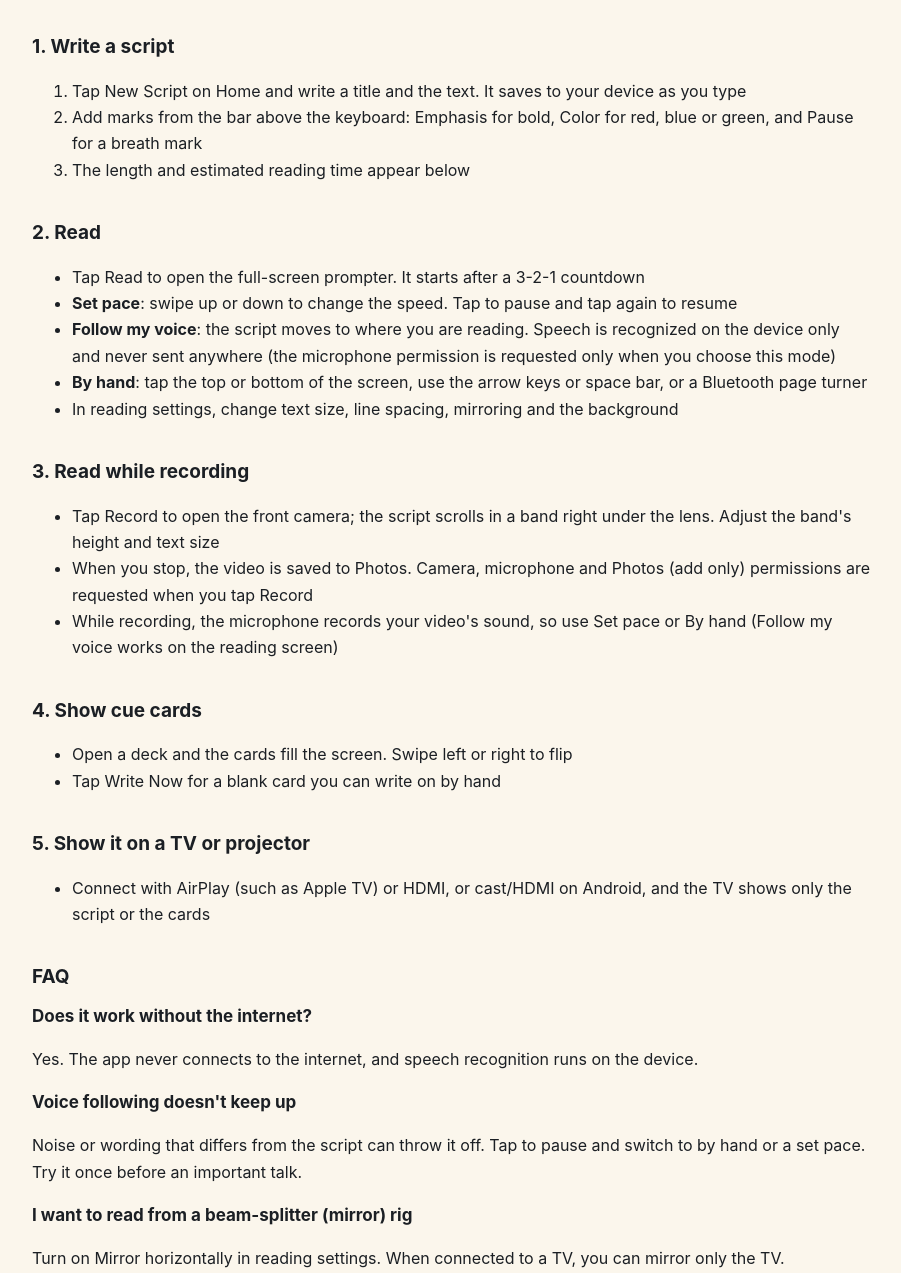
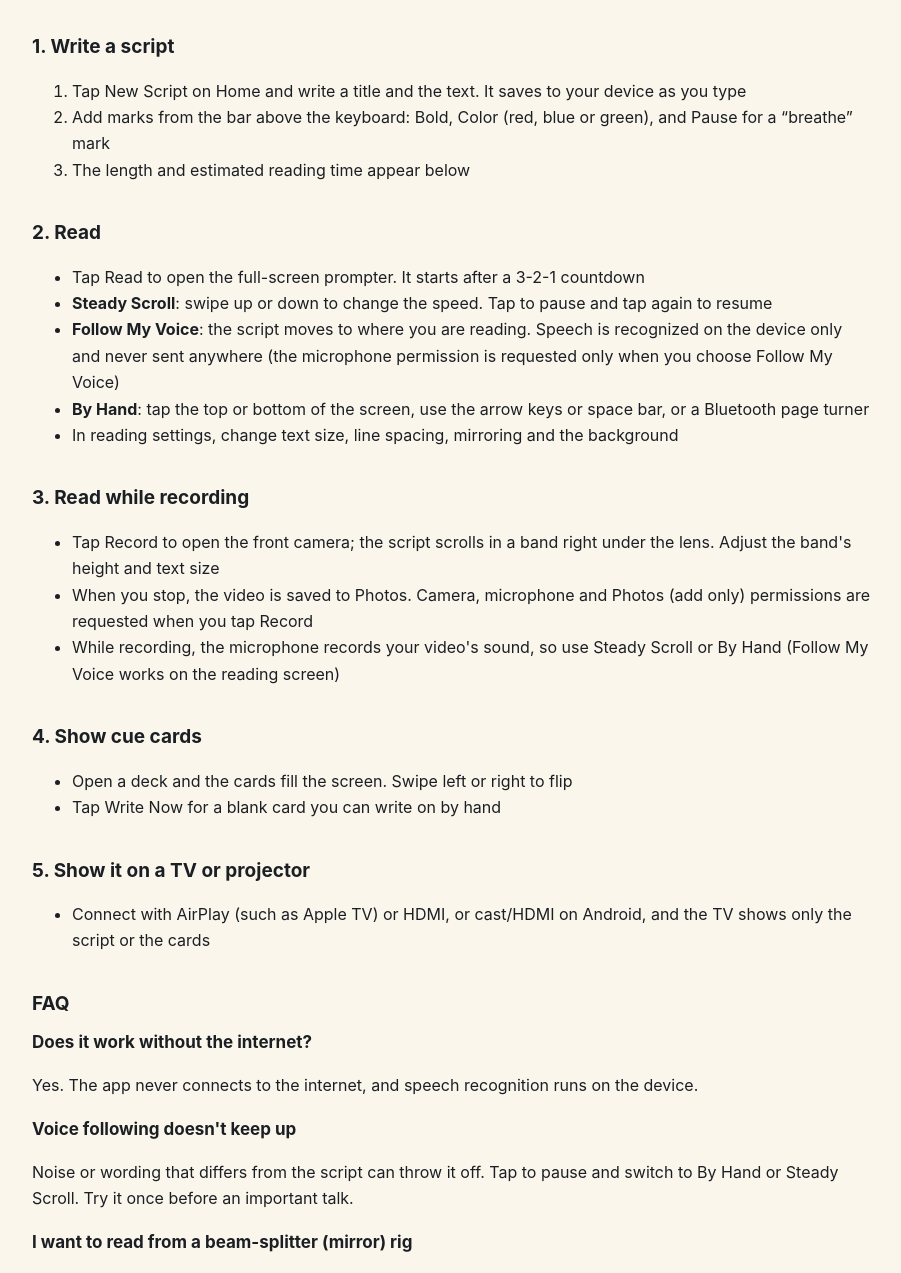
Before and after one commit to tsuzukihashi/surasura-site, a plain HTML site: page support.html in a window 1280 px wide. Shown: the part 187-1460 px from the top of the page, without its empty margins (188-1089 px from the left). Drawn offline with Linux system fonts and the light colour scheme.

Commit message:
英語の語を画面に合わせた（Steady Scroll・Follow My Voice・By Hand・Bold）

```diff
--- a/support.html
+++ b/support.html
@@ -83,22 +83,22 @@
 <h2>1. Write a script</h2>
 <ol>
 <li>Tap New Script on Home and write a title and the text. It saves to your device as you type</li>
-<li>Add marks from the bar above the keyboard: Emphasis for bold, Color for red, blue or green, and Pause for a breath mark</li>
+<li>Add marks from the bar above the keyboard: Bold, Color (red, blue or green), and Pause for a “breathe” mark</li>
 <li>The length and estimated reading time appear below</li>
 </ol>
 <h2>2. Read</h2>
 <ul>
 <li>Tap Read to open the full-screen prompter. It starts after a 3-2-1 countdown</li>
-<li><strong>Set pace</strong>: swipe up or down to change the speed. Tap to pause and tap again to resume</li>
-<li><strong>Follow my voice</strong>: the script moves to where you are reading. Speech is recognized on the device only and never sent anywhere (the microphone permission is requested only when you choose this mode)</li>
-<li><strong>By hand</strong>: tap the top or bottom of the screen, use the arrow keys or space bar, or a Bluetooth page turner</li>
+<li><strong>Steady Scroll</strong>: swipe up or down to change the speed. Tap to pause and tap again to resume</li>
+<li><strong>Follow My Voice</strong>: the script moves to where you are reading. Speech is recognized on the device only and never sent anywhere (the microphone permission is requested only when you choose Follow My Voice)</li>
+<li><strong>By Hand</strong>: tap the top or bottom of the screen, use the arrow keys or space bar, or a Bluetooth page turner</li>
 <li>In reading settings, change text size, line spacing, mirroring and the background</li>
 </ul>
 <h2>3. Read while recording</h2>
 <ul>
 <li>Tap Record to open the front camera; the script scrolls in a band right under the lens. Adjust the band's height and text size</li>
 <li>When you stop, the video is saved to Photos. Camera, microphone and Photos (add only) permissions are requested when you tap Record</li>
-<li>While recording, the microphone records your video's sound, so use Set pace or By hand (Follow my voice works on the reading screen)</li>
+<li>While recording, the microphone records your video's sound, so use Steady Scroll or By Hand (Follow My Voice works on the reading screen)</li>
 </ul>
 <h2>4. Show cue cards</h2>
 <ul>
@@ -113,9 +113,9 @@
 <h3>Does it work without the internet?</h3>
 <p>Yes. The app never connects to the internet, and speech recognition runs on the device.</p>
 <h3>Voice following doesn't keep up</h3>
-<p>Noise or wording that differs from the script can throw it off. Tap to pause and switch to by hand or a set pace. Try it once before an important talk.</p>
+<p>Noise or wording that differs from the script can throw it off. Tap to pause and switch to By Hand or Steady Scroll. Try it once before an important talk.</p>
 <h3>I want to read from a beam-splitter (mirror) rig</h3>
-<p>Turn on Mirror horizontally in reading settings. When connected to a TV, you can mirror only the TV.</p>
+<p>Turn on Mirror Horizontally in Reading Settings. When connected to a TV, you can mirror only the TV.</p>
 <h2>Contact</h2>
 <p>For bugs or requests, email <a href="mailto:ryo.tsuzukihashi@tsuzukit.com">ryo.tsuzukihashi@tsuzukit.com</a>. It helps to include your device and what you did on which screen.</p>
 </article>
```
Also changed, not shown: index.html (+2 -2 lines), privacy.html (+1 -1 lines).
